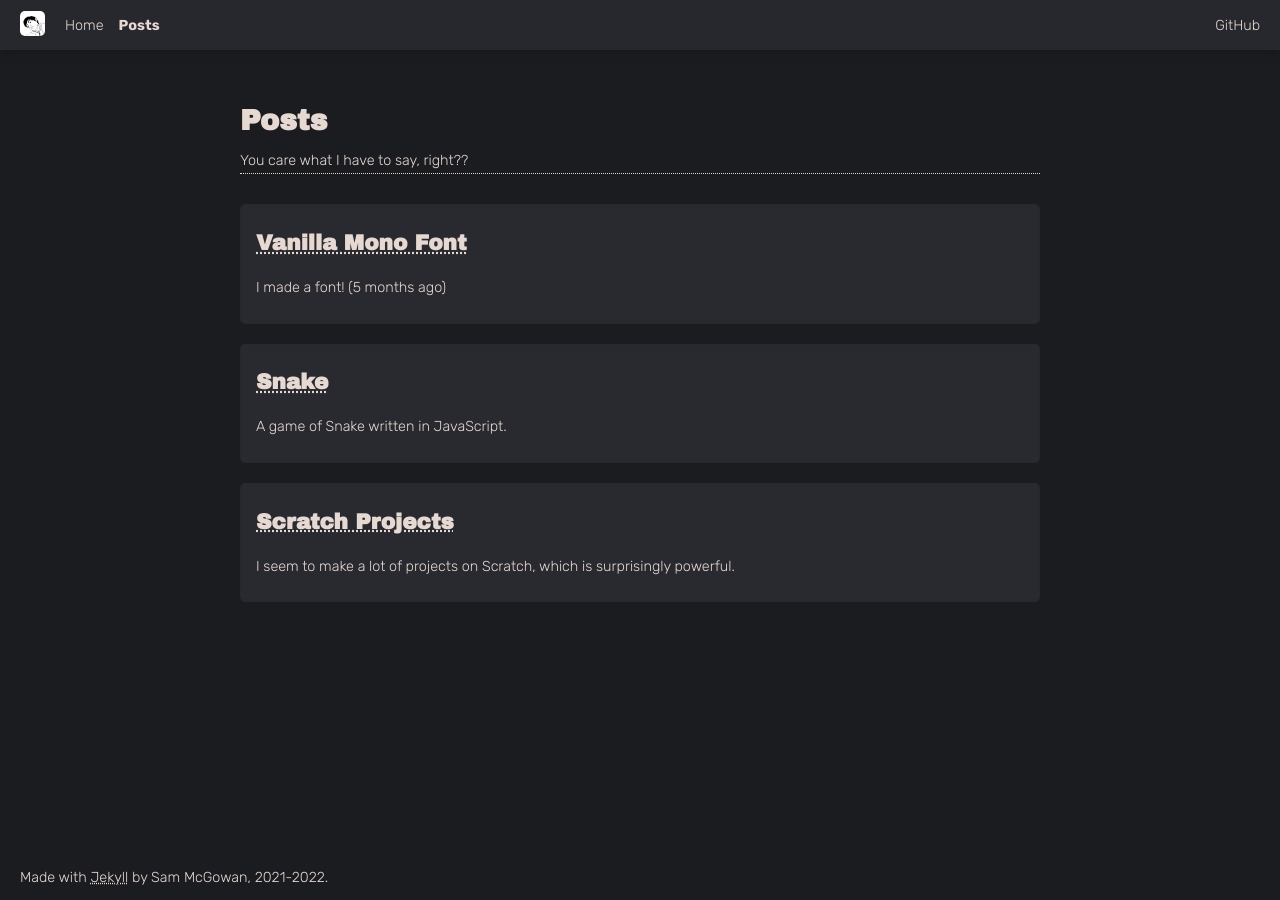
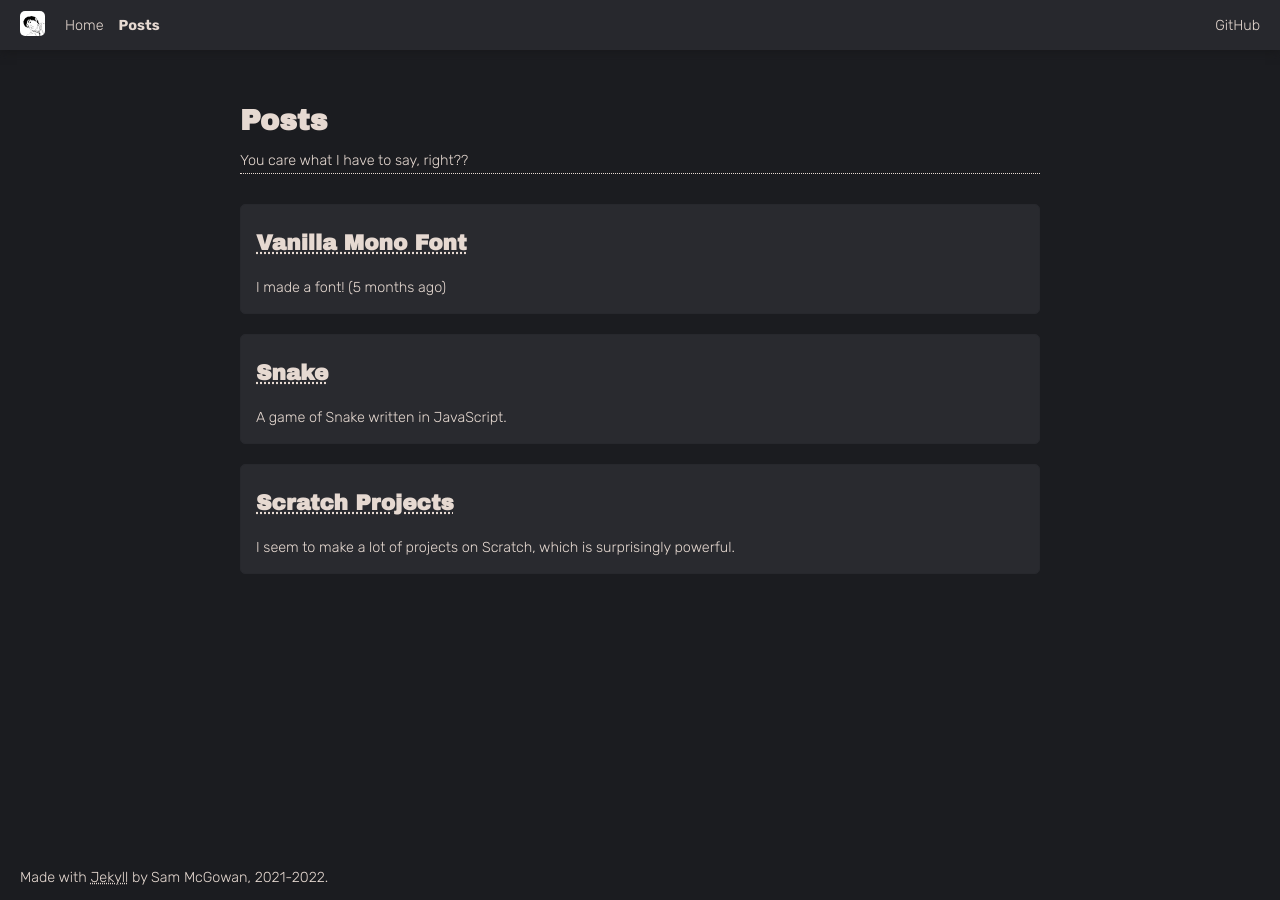
Before and after one commit to SamuelMcGowan/SamuelMcGowan.github.io, a Jekyll site: the page built from posts.html, in a window 1280 px wide. Built offline with Jekyll 4.4.1, drawn with Linux system fonts in a browser that asks for light colours.

Commit message:
Tweak paragraph spacing.

```diff
--- a/assets/css/styles.scss
+++ b/assets/css/styles.scss
@@ -118,9 +118,10 @@ h3 {
     margin-bottom: 15px;
 }
 
-// h1 {
-//     text-decoration: underline;
-// }
+p {
+    margin-top: 0;
+    margin-bottom: 5px;
+}
 
 a.unstyled-link {
     color: inherit;
```
